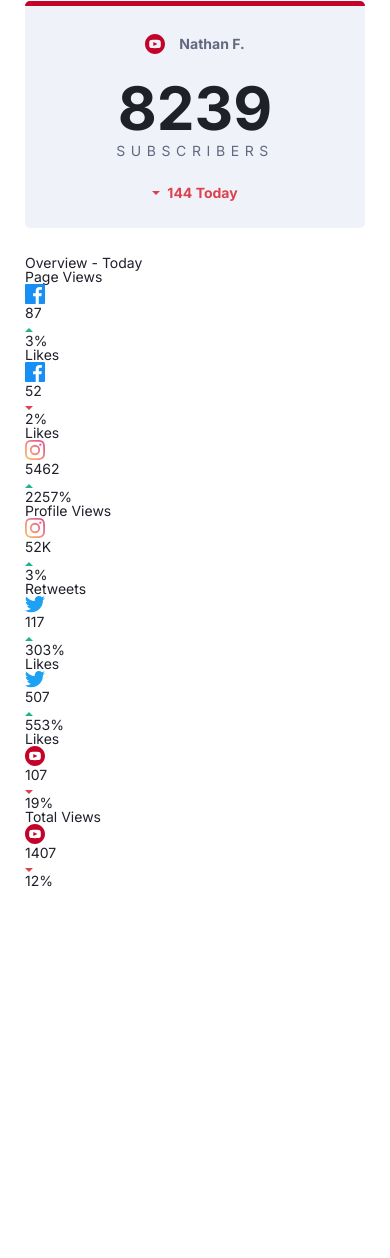
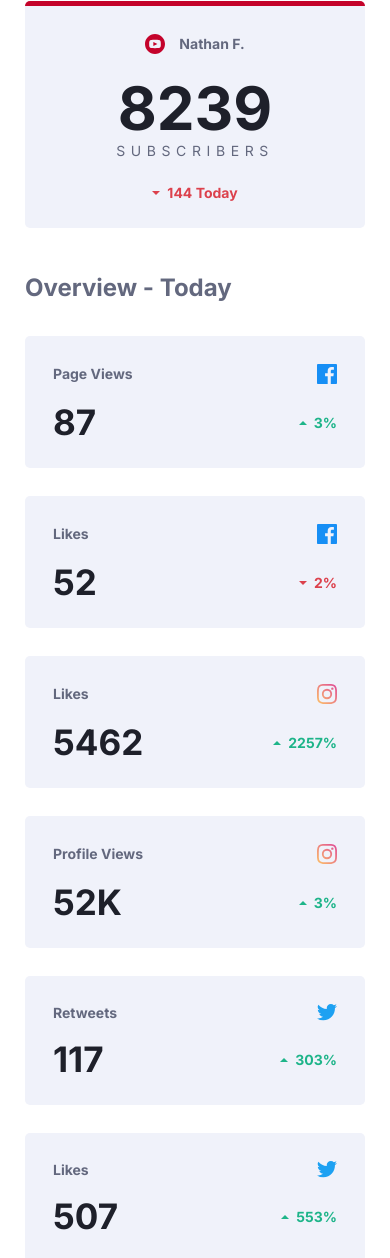
Before and after one commit to MassimoRosas/react-social-media-dashboard, a React app: page / in a window 390 px wide. Shown: the part 958-2216 px from the top of the page. Before the commit the page ends 1886 px from the top, so only its background shows below. Built offline with nearby package versions, Linux system fonts and the light colour scheme.

Commit message:
Overview CSS (mobile)

```diff
--- a/src/components/App/index.js
+++ b/src/components/App/index.js
@@ -2,7 +2,7 @@
 import React from 'react';
 
 // == Import
-import './styles.css';
+import './styles.scss';
 
 import Header from '../Header';
 import Dashboard from '../Dashboard';
--- a/src/components/App/styles.css
+++ b/src/components/App/styles.scss
@@ -4,4 +4,12 @@
   font-size: 14px;
   color: hsl(230, 17%, 14%);
   background-color: hsl(0, 0%, 100%);
+
+  .overview-title {
+    font-weight: bold;
+    font-size: 24px;
+    margin-bottom: 1.5em;
+    margin-top: 2em;
+    color: hsl(228, 12%, 44%);
+  }
 }
--- a/src/components/Overview/OverviewItem/index.js
+++ b/src/components/Overview/OverviewItem/index.js
@@ -9,13 +9,24 @@ const OverviewItem = ({
   counter,
   progression,
   progressionLogo,
+  counterGrowth,
 }) => (
   <div className="overview-item">
-    <h3 className="overview-item-description">{description}</h3>
-    <img className="overview-item-logo" src={socialLogo} alt="social-logo" />
-    <p className="overview-item-counter">{counter}</p>
-    <img className="overview-item-progression-logo" src={progressionLogo} alt="progression-logo" />
-    <p className="overview-item-progression">{progression}%</p>
+    <div className="overview-item-first-line">
+      <h3 className="overview-item-description">{description}</h3>
+      <img className="overview-item-logo" src={socialLogo} alt="social-logo" />
+    </div>
+    <div className="overview-item-second-line">
+      <p className="overview-item-counter">{counter}</p>
+      <div className="overview-item-progression">
+        <img className="overview-item-progression-logo" src={progressionLogo} alt="progression-logo" />
+        <p className={
+        counterGrowth === 'Up' ? 'overview-item-progression-counter overview-item-progression-counter--is-up' : 'overview-item-progression-counter overview-item-progression-counter--is-down'
+        }
+        >{progression}%
+        </p>
+      </div>
+    </div>
   </div>
 );
 
@@ -25,6 +36,7 @@ OverviewItem.propTypes = {
   counter: PropTypes.string.isRequired,
   progression: PropTypes.string.isRequired,
   progressionLogo: PropTypes.string.isRequired,
+  counterGrowth: PropTypes.string.isRequired,
 };
 
 export default OverviewItem;
--- a/src/components/Overview/OverviewItem/overviewitem.scss
+++ b/src/components/Overview/OverviewItem/overviewitem.scss
@@ -0,0 +1,61 @@
+.overview-item {
+  margin: auto;
+  margin-bottom: 2em;
+  background-color: hsl(227, 47%, 96%);
+  border-radius: 5px;
+  padding: 2em;
+  display: flex;
+  flex-direction: column;
+
+  .overview-item-first-line {
+    display: flex;
+    justify-content: space-between;
+    align-items: center;
+    margin-bottom: 1.5em;
+
+    .overview-item-description {
+      font-weight: bold;
+      color: hsl(228, 12%, 44%);
+    }
+
+    .overview-item-logo {
+
+    }
+  }
+
+  .overview-item-second-line {
+    display: flex;
+    justify-content: space-between;
+    align-items: center;
+
+    .overview-item-counter {
+      font-weight: bold;
+      font-size: 35px;
+    }
+
+    .overview-item-progression {
+      display: flex;
+      align-items: center;
+
+      .overview-item-progression-logo {
+        margin-right: 0.5em;
+      }
+
+      .overview-item-progression-counter {
+        font-weight: bold;
+      }
+
+      .overview-item-progression-counter--is-up {
+        color: hsl(163, 72%, 41%);
+      }
+
+      .overview-item-progression-counter--is-down {
+        color: hsl(356, 69%, 56%);
+      }
+    }
+  }
+
+
+
+
+}
--- a/src/components/Overview/index.js
+++ b/src/components/Overview/index.js
@@ -12,14 +12,70 @@ import DownLogo from '../../../public/images/icon-down.svg';
 
 const Overview = () => (
   <div className="overview">
-    <OverviewItem description="Page Views" socialLogo={FacebookLogo} counter="87" progressionLogo={UpLogo} progression="3" />
-    <OverviewItem description="Likes" socialLogo={FacebookLogo} counter="52" progressionLogo={DownLogo} progression="2" />
-    <OverviewItem description="Likes" socialLogo={InstagramLogo} counter="5462" progressionLogo={UpLogo} progression="2257" />
-    <OverviewItem description="Profile Views" socialLogo={InstagramLogo} counter="52K" progressionLogo={UpLogo} progression="3" />
-    <OverviewItem description="Retweets" socialLogo={TwitterLogo} counter="117" progressionLogo={UpLogo} progression="303" />
-    <OverviewItem description="Likes" socialLogo={TwitterLogo} counter="507" progressionLogo={UpLogo} progression="553" />
-    <OverviewItem description="Likes" socialLogo={YoutubeLogo} counter="107" progressionLogo={DownLogo} progression="19" />
-    <OverviewItem description="Total Views" socialLogo={YoutubeLogo} counter="1407" progressionLogo={DownLogo} progression="12" />
+    <OverviewItem
+      description="Page Views"
+      socialLogo={FacebookLogo}
+      counter="87"
+      progressionLogo={UpLogo}
+      progression="3"
+      counterGrowth="Up"
+    />
+    <OverviewItem
+      description="Likes"
+      socialLogo={FacebookLogo}
+      counter="52"
+      progressionLogo={DownLogo}
+      progression="2"
+      counterGrowth="Down"
+    />
+    <OverviewItem
+      description="Likes"
+      socialLogo={InstagramLogo}
+      counter="5462"
+      progressionLogo={UpLogo}
+      progression="2257"
+      counterGrowth="Up"
+    />
+    <OverviewItem
+      description="Profile Views"
+      socialLogo={InstagramLogo}
+      counter="52K"
+      progressionLogo={UpLogo}
+      progression="3"
+      counterGrowth="Up"
+    />
+    <OverviewItem
+      description="Retweets"
+      socialLogo={TwitterLogo}
+      counter="117"
+      progressionLogo={UpLogo}
+      progression="303"
+      counterGrowth="Up"
+    />
+    <OverviewItem
+      description="Likes"
+      socialLogo={TwitterLogo}
+      counter="507"
+      progressionLogo={UpLogo}
+      progression="553"
+      counterGrowth="Up"
+    />
+    <OverviewItem
+      description="Likes"
+      socialLogo={YoutubeLogo}
+      counter="107"
+      progressionLogo={DownLogo}
+      progression="19"
+      counterGrowth="Down"
+    />
+    <OverviewItem
+      description="Total Views"
+      socialLogo={YoutubeLogo}
+      counter="1407"
+      progressionLogo={DownLogo}
+      progression="12"
+      counterGrowth="Down"
+    />
   </div>
 );
 
```
